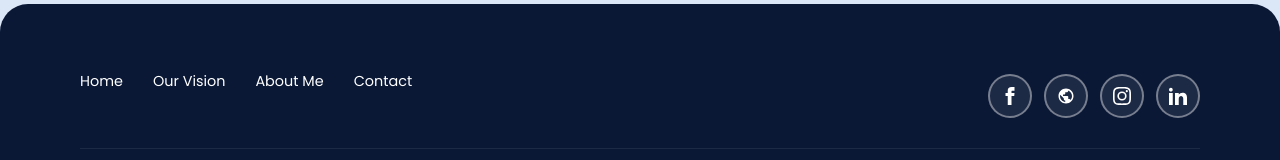
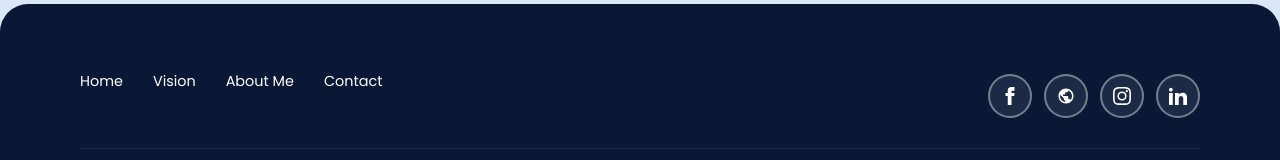
Before and after one commit to asbin72/Portfolio_gaurav, a plain HTML site: page index.html in a window 1280 px wide. Shown: the part 3973-4133 px from the top of the page. Drawn offline with Linux system fonts and the light colour scheme.

Commit message:
Update index.html with latest changes

```diff
--- a/index.html
+++ b/index.html
@@ -214,7 +214,7 @@
     <div class="footer-top">
       <nav class="footer-links">
         <a href="#home">Home</a>
-        <a href="#vision">Our Vision</a>
+        <a href="#vision">Vision</a>
         <a href="#about">About Me</a>
         <a href="#contact">Contact</a>
       </nav>
```
